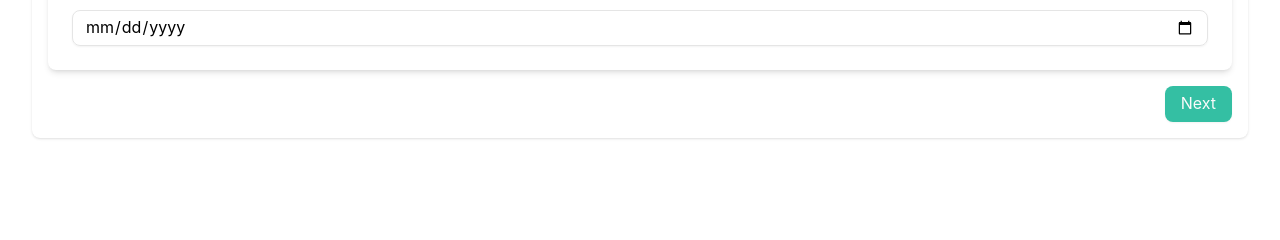
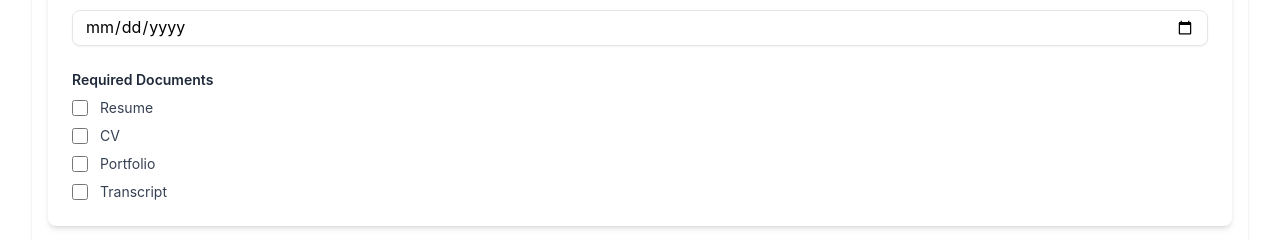
Before and after one commit to CPSKJobConnect/CPSK-Job-Connect, a Next.js app: page /company/job-posting in a window 1280 px wide. Shown: the part 670-910 px from the top of the page. Before the commit the page ends 840 px from the top, so only its background shows below. Built offline with nearby package versions, Linux system fonts and the light colour scheme; no server answers; the database is empty.

Commit message:
ui: add section to upload cv, transcript

```diff
--- a/src/app/company/job-posting/JobPostDetailSection.tsx
+++ b/src/app/company/job-posting/JobPostDetailSection.tsx
@@ -149,6 +149,38 @@ const JobPostDetailSection = ({ formData, setFormData, categories, types, arrang
                   required={true}
                 />
             </div>
+            <div>
+              <h3 className="text-sm font-semibold text-gray-800 mb-2">Required Documents</h3>
+              <div className="flex flex-col gap-2">
+                {[
+                  { key: 'resume', label: 'Resume' },
+                  { key: 'cv', label: 'CV' },
+                  { key: 'portfolio', label: 'Portfolio' },
+                  { key: 'transcript', label: 'Transcript' },
+                ].map((doc) => {
+                  const checked = formData.requiredDocuments?.includes(doc.key) ?? false;
+                  return (
+                    <label key={doc.key} className="inline-flex items-center gap-3">
+                      <input
+                        data-testid={`reqdoc-${doc.key}`}
+                        type="checkbox"
+                        className="w-4 h-4"
+                        checked={checked}
+                        onChange={(e) => {
+                          setFormData((prev) => {
+                            const list = new Set(prev.requiredDocuments || []);
+                            if (e.target.checked) list.add(doc.key);
+                            else list.delete(doc.key);
+                            return { ...prev, requiredDocuments: Array.from(list) };
+                          });
+                        }}
+                      />
+                      <span className="text-sm text-gray-700">{doc.label}</span>
+                    </label>
+                  );
+                })}
+              </div>
+            </div>
         </div>
     );
 }
--- a/src/types/job.ts
+++ b/src/types/job.ts
@@ -41,6 +41,7 @@ export interface JobPostFormData {
   deadline: string;
   skills: string[];
   description: JobDescription;
+  requiredDocuments?: string[];
 }
 
 export const defaultJobPostForm: JobPostFormData = {
@@ -59,6 +60,7 @@ export const defaultJobPostForm: JobPostFormData = {
     requirement: "",
     qualification: "",
   },
+  requiredDocuments: [],
 };
 
 export interface BookmarkJobInfo {
```
